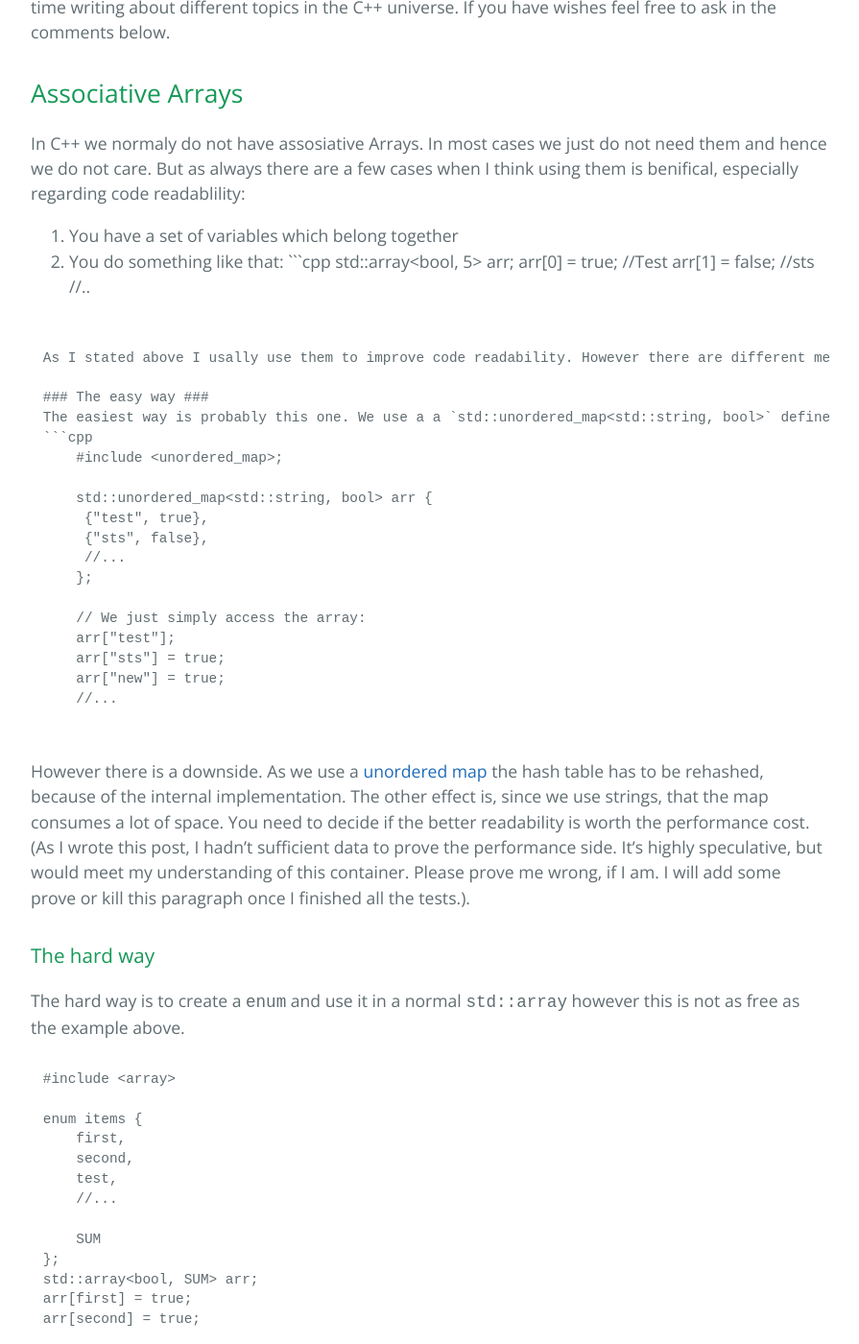
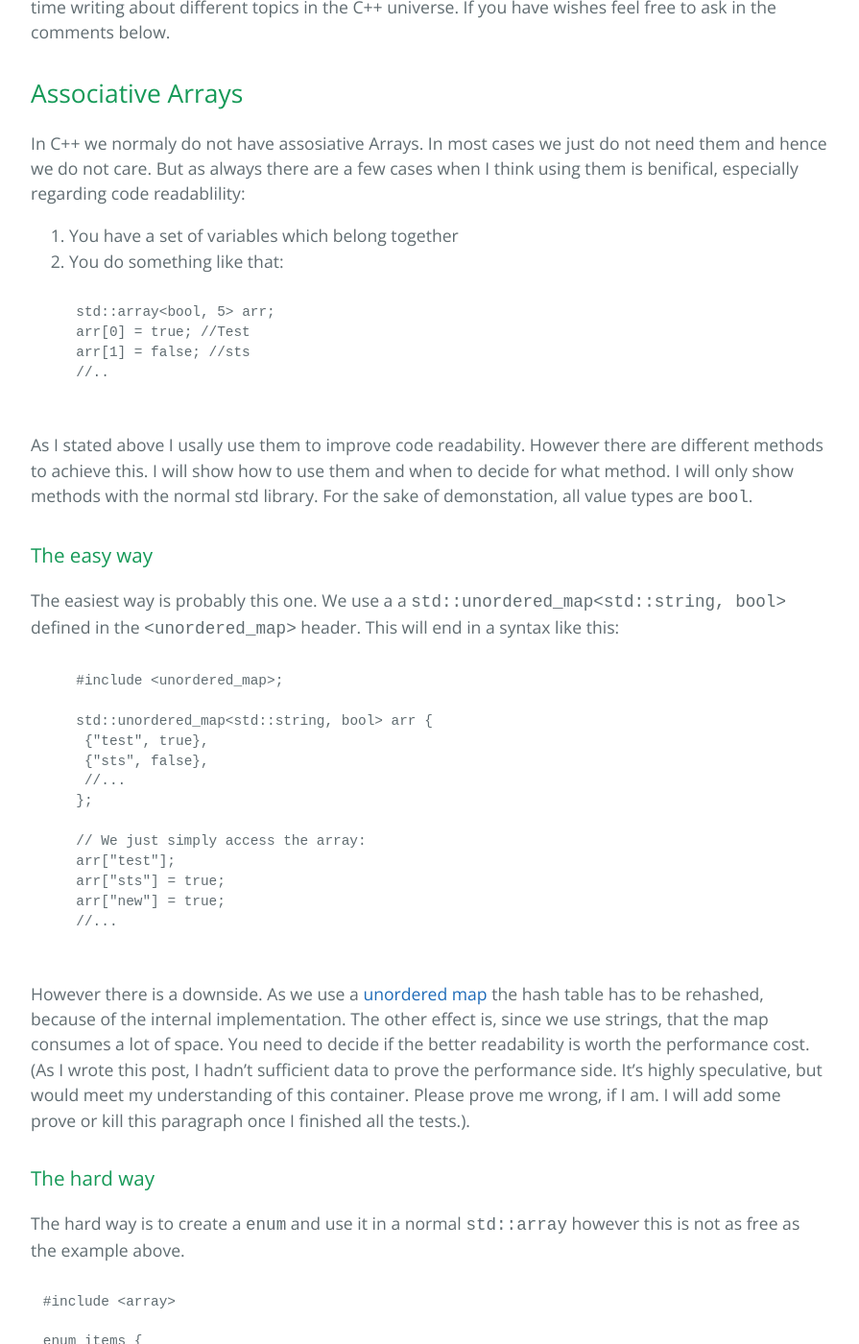
Before and after one commit to HaSa1002/hasa1002.github.io, a Jekyll site: the page built from _posts/2018-12-15-Associative-Arrays.md, in a window 1280 px wide and 1400 px high, scrolled down 531 px. Shown: the whole window at 96% size, without its empty margins (192-1087 px from the left). Built offline with Jekyll 4.4.1, drawn with Linux system fonts in a browser that asks for light colours; comment, search, counter and statistics services are not loaded.

Commit message:
fixed formating

````diff
--- a/_posts/2018-12-15-Associative-Arrays.md
+++ b/_posts/2018-12-15-Associative-Arrays.md
@@ -14,6 +14,7 @@ In C++ we normaly do not have assosiative Arrays. In most cases we just do not n
 
 1. You have a set of variables which belong together
 2. You do something like that:
+
 ```cpp
     std::array<bool, 5> arr;
     arr[0] = true; //Test
@@ -71,7 +72,7 @@ It really depends. If I need a flexible version or the name of the entry is of i
 Remember:
 If you know at compile-time how many items to expect go for the faster `std::array`-approach. However if you do not know use the first. If you do not need the the entries to be written anywhere, you could instead use `std::unordered_map<size_t, bool> arr` and hash the strings with `std::hash<std::string> hs` this way:
 
-```cpp
+```c
 arr[hs("one")] = true;
 arr[hs("two")] = false;
 arr[hs("new")] = true;
````
